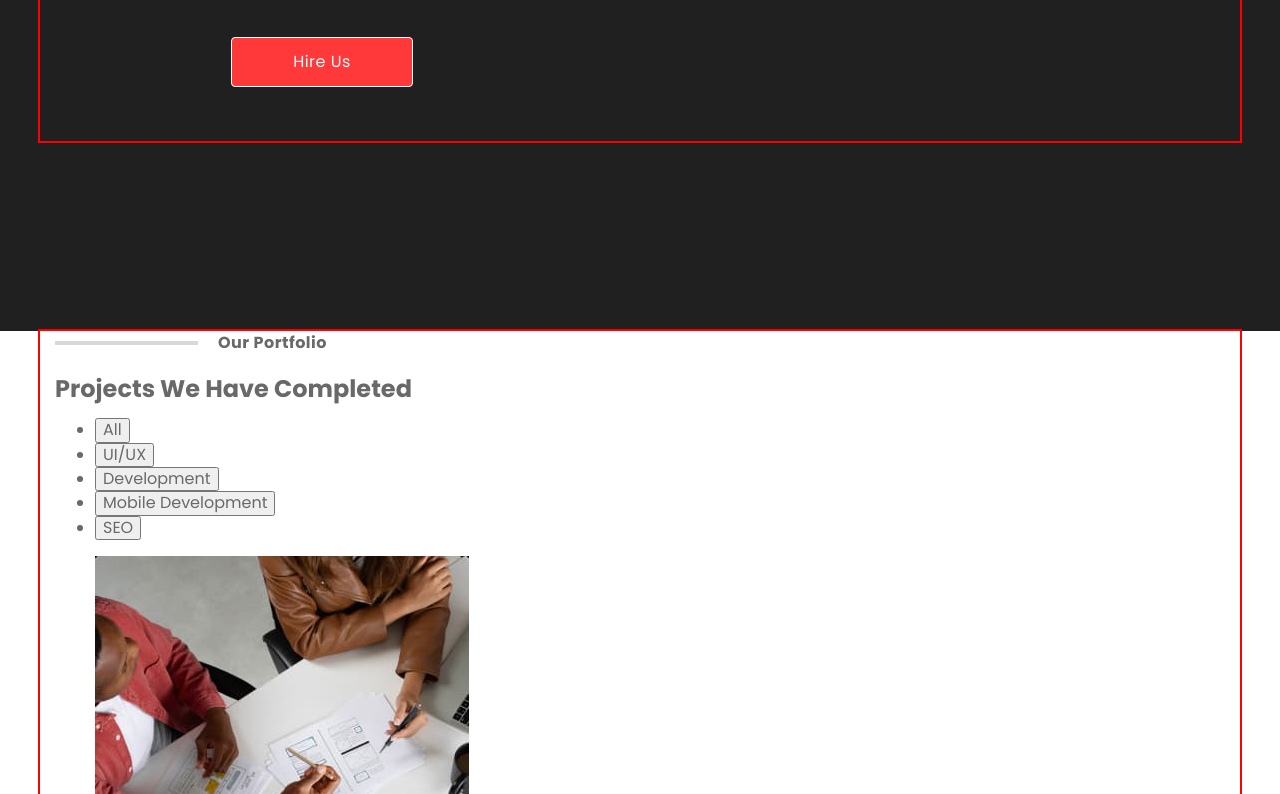
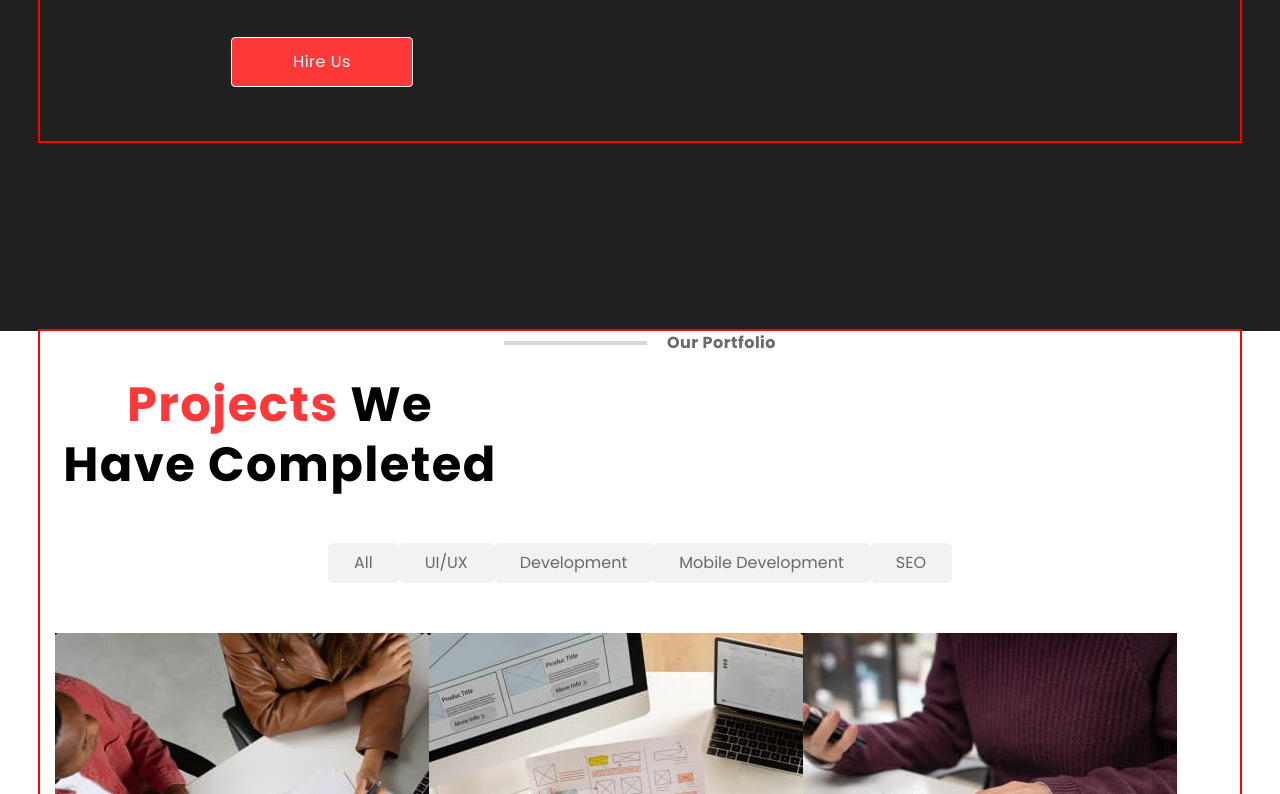
Before and after one commit to Viktoriya-ri/hw-2423, a plain HTML site: page index.html in a window 1280 px wide. Shown: the part 2006-2800 px from the top of the page. Drawn offline with nearby package versions, Linux system fonts and the light colour scheme.

Commit message:
index.styles

```diff
--- a/css/styles.css
+++ b/css/styles.css
@@ -7,6 +7,8 @@
   --main-white: #fff;
   --text-color: #696969;
   --color-line: #d8d8d8;
+  --color-darks: #000000;
+  --color-btn: #f2f2f2;
 }
 /* ================================================-_(/variables)_-=============================================== */
 
@@ -81,6 +83,11 @@ button {
 }
 .text-color {
   color: var(--accent-color);
+}
+.img {
+  display: block;
+ flex-wrap: wrap;
+ width: 100%;
 }
 /* ================================================-_(/styles reset)_-=============================================== */
 
@@ -241,6 +248,7 @@ button {
 }
 .about-title {
   margin-bottom: 32px;
+  color: var(--color-darks);
 }
 /*========================
     Services styles
@@ -264,6 +272,10 @@ button {
 .services-title {
   width: 443px;
   margin-bottom: 23px;
+  font-weight: 700;
+  font-size: 48px;
+  line-height: 1.26;
+  letter-spacing: 0.03em;
 }
 .services-desc {
   width: 534px;
@@ -280,8 +292,45 @@ button {
      Section projects styles
   ==============================*/
 .project-ptf {
+  display: flex;
+  justify-content: center;
 }
+.project-title {
+  width: 450px;
+  padding-bottom: 47px;
+  font-weight: 700;
+  font-size: 48px;
+  line-height: 1.26;
+  text-align: center;
+  letter-spacing: 0.03em;
+  color: var(--color-darks);
+}
+.list-btn {
+  display: flex;
+  justify-content: center;
+  gap: 24;
+  margin-bottom: 50px;
+}
+.btn-link {
+  background-color: var(--color-btn);
+  border: 1px solid var(--color-btn);
+  font-weight: 500;
+  border-radius: 5px;
+  flex-direction: column;
+  align-items: flex-start;
+  padding: 10px 25px;
+  gap: 10px;
+}
+.btn-link:hover,
+.btn-link:focus {
+  color: var(--main-white);
+  background-color: var(--accent-color);
+}
+.list-work {
+  display: flex;
+  flex-wrap: wrap;
 
+}
 /*=======================================
         Feedback styles
   ======================================*/
--- a/index.html
+++ b/index.html
@@ -67,7 +67,7 @@
 			</ul>
      		<div class="about-right-side">
 			  <p class="uppertitle"><span class="text-color">About</span>CanvasLancer</p>
-  			  <h2 class="about-title title">Introduction To Best <span class="about-color">Digital Agency</span></h2>
+  			  <h2 class="about-title title">Introduction To Best <span class="text-color">Digital Agency</span></h2>
 
 			  <p class="about-desc">
 				Lorem ipsum dolor sit amet consectetur. Adipiscing nisl id at arcu
@@ -135,25 +135,35 @@
 		<section class="projects section">
 			<div class="project-container container">
 			<p class="project-ptf uppertitle">Our Portfolio</p>
-			<h2>Projects We Have Completed</h2>
-			<ul>
-				<li><button type="button">All</button></li>
-				<li><button type="button">UI/UX</button></li>
-				<li><button type="button">Development</button></li>
-				<li><button type="button">Mobile Development</button></li>
-				<li><button type="button">SEO</button></li>
+			<h2 class="project-title title"><span class="text-color">Projects</span> We Have Completed</h2>
+			<ul class="list-btn list">
+				<li>
+					<button class="btn-link link" type="button">All</button>
+				</li>
+				<li>
+					<button class="btn-link link" type="button">UI/UX</button>
+				</li>
+				<li>
+					<button class="btn-link link" type="button">Development</button>
+				</li>
+				<li>
+					<button class="btn-link link" type="button">Mobile Development</button>
+				</li>
+				<li>
+					<button class="btn-link link" type="button">SEO</button>
+				</li>
 			</ul>
-			<ul>
-				<li>
-					<img src="./images/fir-project.jpg" alt="first project" width="374"
+			<ul class="list-work list">
+				<li class="our-work">
+					<img class="work-img" src="./images/fir-project.jpg" alt="first project" width="374"
 						height="439">
 				</li>
-				<li>
-					<img src="./images/project.jpg" alt="project" width="374"
+				<li class="our-work">
+					<img class="work-img" src="./images/project.jpg" alt="project" width="374"
 						height="513">
 				</li>
-				<li>
-					<img src="./images/first-project.jpg" alt="second project" width="374"
+				<li class="our-work">
+					<img class="work-img" src="./images/first-project.jpg" alt="second project" width="374"
 						height="439">
 				</li>
 			</ul>
```
Also changed, not shown: images/contact/img.png (added), images/our_work/communication.jpg (added), images/our_work/discussion.jpg (added), images/our_work/working_on_details.jpg (added).
